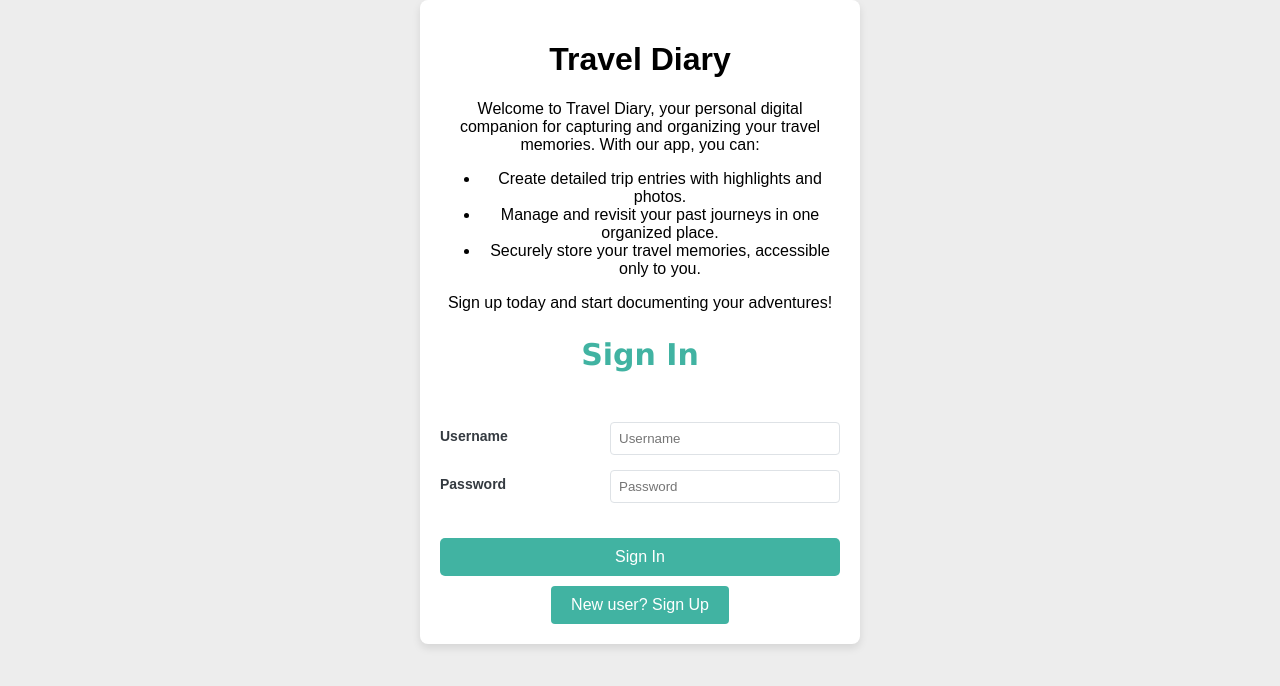
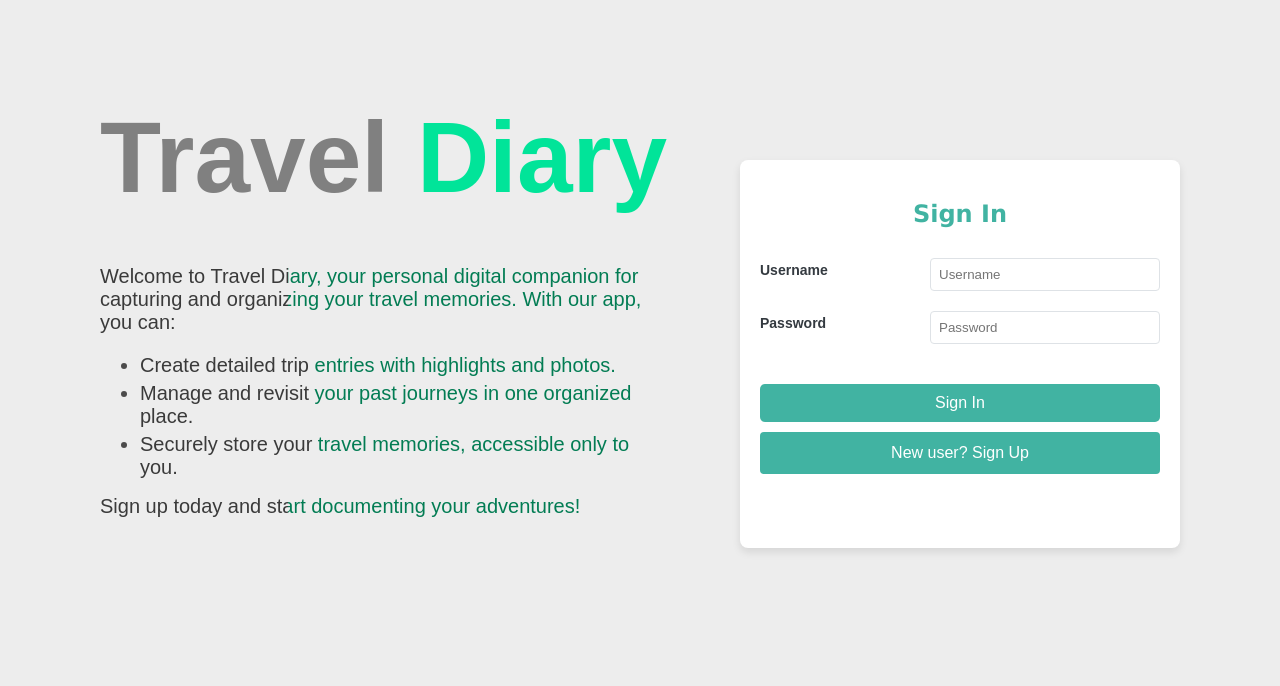
Before and after one commit to kmsiddartha/travel-diary, a React (Create React App) app in the folder client/: page / in a window 1280 px wide. Shown: the top 686 px of the page. Built offline with nearby package versions, Linux system fonts and the light colour scheme.

Commit message:
Update Home.css

```diff
--- a/client/src/Home.css
+++ b/client/src/Home.css
@@ -8,47 +8,73 @@ body {
 
 /* Home Container */
 .home-container {
-  text-align: center;
+  display: flex;
+  justify-content: space-between;
+  padding: 40px;
+}
+
+/* Description Section */
+.description {
+  flex: 1;
+  padding: 10px;
+  max-width: 600px;
+  /* Light grey background for description */
+  border-radius: 8px;
+  /* box-shadow: 0 4px 8px rgba(0, 0, 0, 0.1); */
+  margin-left: 50px;
+}
+
+/* Authentication Section */
+.auth-container {
+  flex: 1;
   max-width: 400px;
-  margin: 0 auto;
-  padding: 20px;
-  background-color: #ffffff;
+  background-color: #ffffff; /* White background for authentication */
   border-radius: 8px;
   box-shadow: 0 4px 8px rgba(0, 0, 0, 0.1);
+  padding: 20px;
+  margin-right: 60px;
+  margin-left: 60px;
+  margin-top: 120px;
 }
-.home-around {
-  background-color: rgb(237, 237, 237);
+
+.auth-container.full-width {
+  margin: 120px 500px;
 }
-/* App Title */
-.app-title {
-  font-size: 36px;
-  color: #007bff;
+
+/* Description Header */
+.description-header {
+  font-size: 100px;
+  color: transparent;
+  margin-top: 50px;
+  background: linear-gradient(to right, grey 50%, rgb(1, 228, 153) 50%);
+  -webkit-background-clip: text;
+  -webkit-text-fill-color: transparent;
   margin-bottom: 20px;
+  text-align: left; /* Align text to the left for better readability */
+  margin-bottom: 50px;
+}
+
+.maindesc {
+  margin-top: 5px;
+  color: rgb(76, 75, 75);
+  font-size: 20px;
+  background: linear-gradient(
+    to right,
+    rgb(58, 58, 58) 33%,
+
+    rgb(2, 70, 106) 33%,
+    rgb(2, 124, 83) 33%
+  );
+  -webkit-background-clip: text;
+  -webkit-text-fill-color: transparent;
 }
 
 /* Home Header */
-.home-header {
-  font-size: 70px;
-  text-align: center;
-  margin-bottom: 50px;
-  font-family: 'Gill Sans', 'Gill Sans MT', Calibri, 'Trebuchet MS', sans-serif;
-
-  /* Gradient color: left half grey, right half yellow */
-  background: linear-gradient(to right, grey 50%, rgb(1, 228, 153) 50%);
-
-  /* Apply the gradient to the text */
-  -webkit-background-clip: text;
-  -webkit-text-fill-color: transparent;
-
-  /* Add black borders to the text */
-  border: 10px black;
-}
-
 .home-header-sign {
-  font-size: 30px;
+  font-size: 24px;
   color: #41b3a2;
   text-align: center;
-  margin-bottom: 50px;
+  margin-bottom: 30px;
   font-family: Verdana, Geneva, Tahoma, sans-serif;
 }
 
@@ -59,26 +85,25 @@ body {
 }
 
 .form-group {
-  margin-bottom: 15px;
-  text-align: left;
+  margin-bottom: 20px;
 }
 
 .form-group label {
   font-size: 14px;
   color: #495057;
-  margin-bottom: 5px;
+  margin-bottom: 8px;
 }
 
 .form-group input {
   width: 100%;
-  padding: 10px;
+  padding: 12px;
   border: 1px solid #ced4da;
   border-radius: 4px;
 }
 
 /* Buttons */
 button {
-  padding: 10px 20px;
+  padding: 12px 24px;
   border: none;
   border-radius: 4px;
   cursor: pointer;
@@ -86,30 +111,28 @@ button {
   margin-top: 10px;
 }
 
-button:hover {
-  opacity: 0.9; /* Slightly change opacity on hover */
-}
-
 /* Specific Button Colors */
 .button-color {
   background-color: #41b3a2;
   color: white;
+  border-radius: 1px solid; /* Border matching the button color */
+  width: 100%;
 }
 
 .button-color:hover {
-  background-color: #686767;
+  background-color: #34a89f; /* Slightly darker green */
 }
 
 .button-color-signin {
-  background-color: #41b3a2 !important; /* Force the background color to black */
-  color: white !important; /* Force the text color to white */
-  padding: 10px 20px; /* Add padding for better spacing */
-  border-radius: 5px; /* Slightly round the corners */
-  cursor: pointer; /* Change the cursor to a pointer when hovering */
-  font-size: 16px; /* Increase the font size for better readability */
-  transition: background-color 0.3s ease; /* Smooth transition for background color */
+  background-color: #41b3a2;
+  color: white;
+  padding: 12px 24px;
+  border-radius: 5px;
+  cursor: pointer;
+  font-size: 16px;
+  transition: background-color 0.3s ease;
 }
 
 .button-color-signin:hover {
-  background-color: #686767 !important; /* Darken the button slightly on hover */
+  background-color: #616161; /* Slightly darker green */
 }
```
